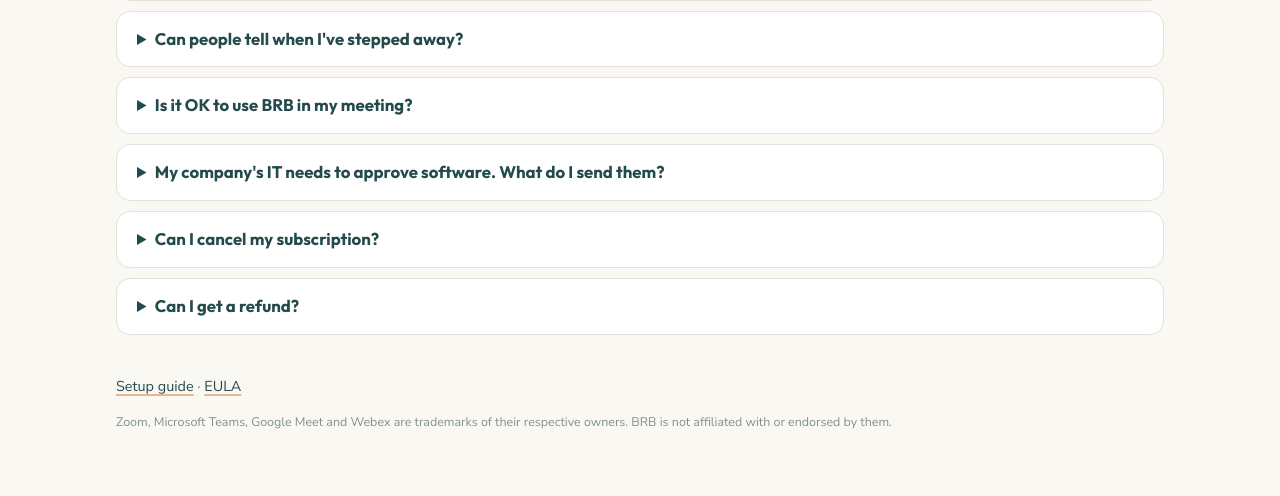
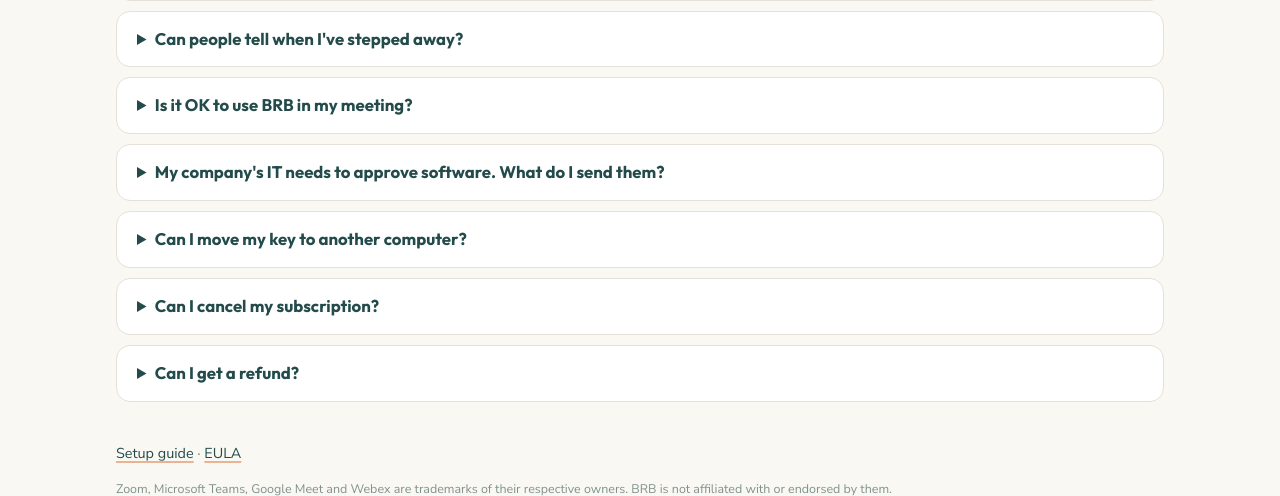
Before and after one commit to busybeavernc/brb-public, a Flask app: page / in a window 1280 px wide. Shown: the part 3858-4354 px from the top of the page. Run offline with Flask 3, Linux system fonts and the light colour scheme; data comes from the database, SQL or seed files in the repository; data that the repository does not hold is empty; some libraries are stand-ins or nearby versions.

Commit message:
FAQ: moving a key to another computer; internet answer mentions the 14-day offline pass
Co-Authored-By: Claude Opus 5.5 <noreply@anthropic.com>
Claude-Session: https://claude.ai/code/session_011pvpSPK9TdpwTULbn1yetv

```diff
--- a/dopplesite/__init__.py
+++ b/dopplesite/__init__.py
@@ -90,7 +90,8 @@ def create_app() -> Flask:
 
     @app.context_processor
     def inject():
-        return {'pricing': pricing, 'asset': asset, 'user': g.get('user'), 'sso': hhauth.enabled(), 'csrf': csrf_token,
+        from . import licenses as _lic
+        return {'pricing': pricing, 'self_moves': _lic.SELF_MOVES_PER_MONTH, 'asset': asset, 'user': g.get('user'), 'sso': hhauth.enabled(), 'csrf': csrf_token,
                 'account_url': hhauth.account_url(), 'platforms': releases.PLATFORMS, 'download_info': download_info,
                 'free_label_text': free_label, 'csp_nonce': csp_nonce}
 
--- a/dopplesite/templates/index.html
+++ b/dopplesite/templates/index.html
@@ -172,8 +172,9 @@
         scrambled device ID, your computer's name, operating system and BRB version; and, if you subscribe, your name
         and email. Nothing is sold or shared. Read the <a href="{{ url_for('privacy') }}">Privacy Policy</a>.</p></details>
     <details><summary>Why does it need an internet connection?</summary>
-      <p>Free LOOP time and license keys are checked with brb.happyhacks.io while the LOOP is on air, so reinstalling
-        doesn't reset free time. Your live camera works without a connection.</p></details>
+      <p>Free LOOP time is counted on brb.happyhacks.io, so reinstalling doesn't reset it: the LOOP needs a connection to
+        go on air. With a license key, BRB keeps working for up to 14 days without one (on a plane, say, or if our site is
+        down). Your live camera always works without a connection.</p></details>
     <details><summary>How long can the loop be?</summary>
       <p>You choose: from 1 to 10 minutes (90 seconds by default). Longer loops look more natural for longer breaks.</p></details>
     <details><summary>Can people tell when I've stepped away?</summary>
@@ -187,6 +188,12 @@
     <details><summary>My company's IT needs to approve software. What do I send them?</summary>
       <p>Send them our <a href="{{ url_for('for_it') }}">page for IT teams</a>: what BRB installs, what it sends over the
         network (no video or audio ever leaves your computer), permissions and file checksums, all in one place. It has a button that starts the email for you.</p></details>
+    <details><summary>Can I move my key to another computer?</summary>
+      <p>Yes. A key works on one computer at a time. To move it (a new laptop, say), open your
+        <a href="{{ url_for('account') }}">account page</a>, click <b>Move this key to another computer</b> next to the old
+        one, then enter the key in BRB on the new computer (<b>Get License Key</b>, or Settings → License). You can do this
+        yourself {{ self_moves }} times a month; after that, <a href="{{ url_for('support_page', topic='license') }}">contact
+        support</a> and we'll move it for you. A key can't be shared between people.</p></details>
     <details><summary>Can I cancel my subscription?</summary>
       <p>Any time, on your <a href="{{ url_for('account') }}">account page</a>. Cancelling stops the next renewal, and your
         key keeps working until the end of the month or year you've paid for.</p></details>
```
